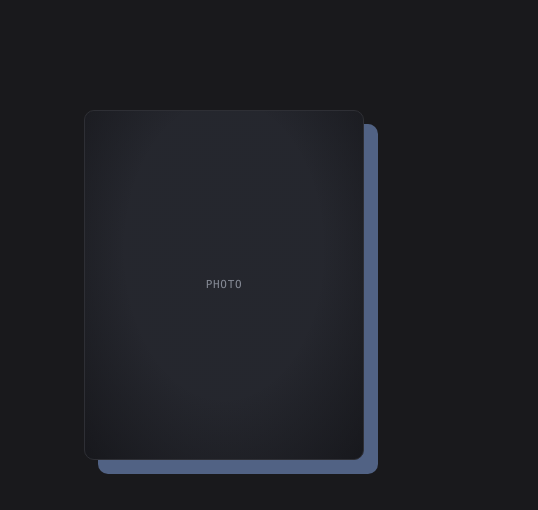
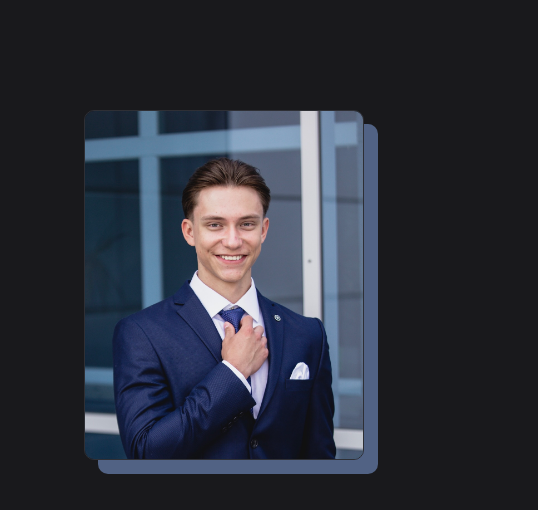
Before and after one commit to Andrii-123/Andrii-123.github.io, a plain HTML site: page index.html in a window 1280 px wide. Shown: the part 130-640 px from the top of the page, 742-1280 px from the left. Drawn offline with Linux system fonts and the light colour scheme; a web font is replaced by a local one.

Commit message:
add resume and photo

```diff
--- a/index.html
+++ b/index.html
@@ -81,7 +81,7 @@
             <img src="photo.jpg" alt="Andrii Rak" width="560" height="700">
             A portrait crop (4:5) works best. The dark-theme filter and vignette are applied automatically.
           -->
-          <div class="label photo-placeholder" aria-hidden="true">photo</div>
+          <img src="photo.jpg" alt="Andrii Rak" width="560" height="700">
         </div>
       </figure>
     </div>
--- a/style.css
+++ b/style.css
@@ -316,16 +316,6 @@ img { max-width: 100%; display: block; }
   width: 100%;
   height: 100%;
   object-fit: cover;
-  filter: grayscale(0.4) saturate(0.8) brightness(0.92) contrast(1.04);
-}
-.photo-frame::after {
-  content: "";
-  position: absolute;
-  inset: 0;
-  pointer-events: none;
-  background:
-    radial-gradient(ellipse at 50% 40%, transparent 50%, var(--vignette) 100%),
-    linear-gradient(rgba(81, 98, 132, 0.10), rgba(81, 98, 132, 0.10));
 }
 .photo-placeholder { height: 100%; display: grid; place-items: center; }
 
```
Also changed, not shown: photo.jpg (added), 1 other file.
